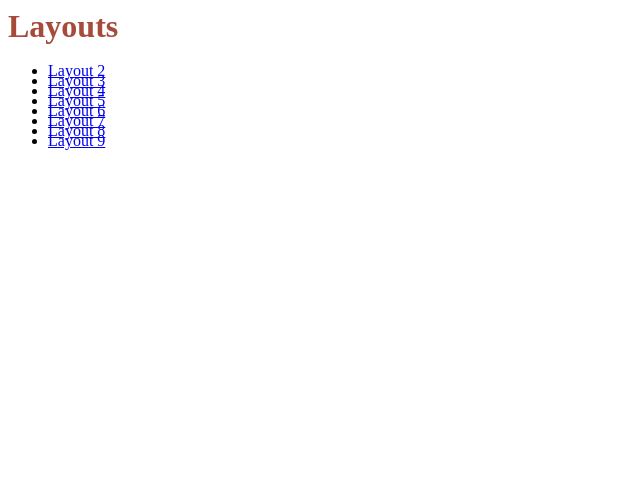
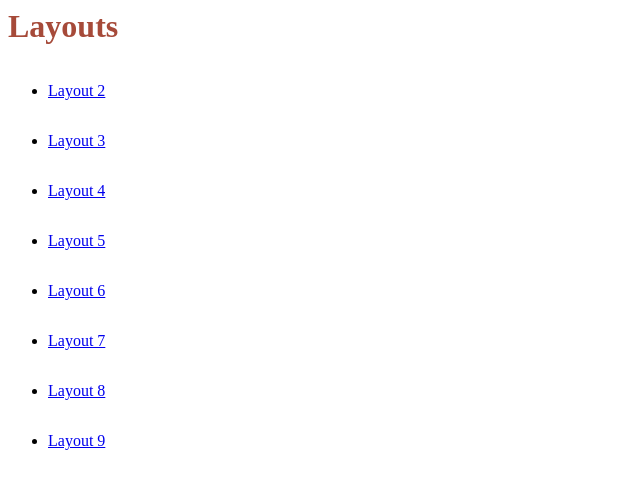
Before and after one commit to SarahBridges/layouts, a plain HTML site: page index.html in a window 1280 px wide. Shown: the whole page, without its empty margins (0-640 px from the left). Drawn offline with Linux system fonts and the light colour scheme.

Commit message:
Update index.html

```diff
--- a/index.html
+++ b/index.html
@@ -10,7 +10,7 @@
           }
       ul  {
             align: center;
-            line-height: 10px;
+            line-height: 50px;
           }
     </style>
   </head>
```
